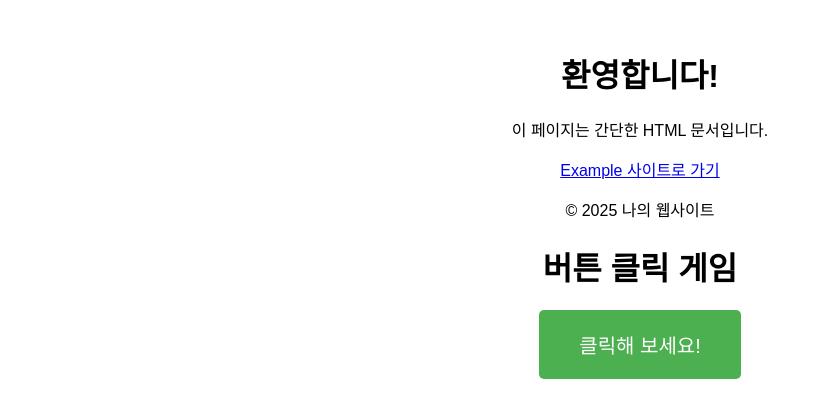
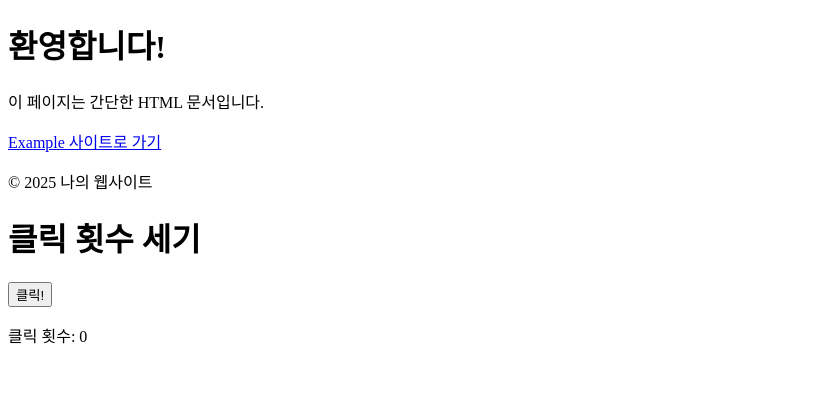
Before and after one commit to wnstjdqkr/web002, a plain HTML site: page index.html in a window 1280 px wide. Shown: the whole page, without its empty margins (0-822 px from the left). Drawn offline with Linux system fonts and the light colour scheme.

Commit message:
Update index.html

```diff
--- a/index.html
+++ b/index.html
@@ -22,44 +22,23 @@
 <!DOCTYPE html>
 <html lang="ko">
 <head>
-    <meta charset="UTF-8">
-    <meta name="viewport" content="width=device-width, initial-scale=1.0">
-    <title>버튼 클릭 게임</title>
-    <style>
-        body {
-            font-family: Arial, sans-serif;
-            text-align: center;
-            margin-top: 50px;
-        }
-        button {
-            padding: 20px 40px;
-            font-size: 20px;
-            cursor: pointer;
-            background-color: #4CAF50;
-            color: white;
-            border: none;
-            border-radius: 5px;
-        }
-        button:hover {
-            background-color: #45a049;
-        }
-        .message {
-            font-size: 24px;
-            margin-top: 20px;
-            font-weight: bold;
-            color: green;
-        }
-    </style>
+  <meta charset="UTF-8">
+  <meta name="viewport" content="width=device-width, initial-scale=1.0">
+  <title>클릭 횟수 세기</title>
 </head>
 <body>
-    <h1>버튼 클릭 게임</h1>
-    <button onclick="showMessage()">클릭해 보세요!</button>
-    <div class="message" id="message"></div>
 
-    <script>
-        function showMessage() {
-            document.getElementById("message").textContent = "잘했어요!";
-        }
-    </script>
+  <h1>클릭 횟수 세기</h1>
+  <button onclick="increment()">클릭!</button>
+  <p>클릭 횟수: <span id="count">0</span></p>
+
+  <script>
+    let count = 0;
+    function increment() {
+      count++;
+      document.getElementById('count').textContent = count;
+    }
+  </script>
+
 </body>
 </html>
```
